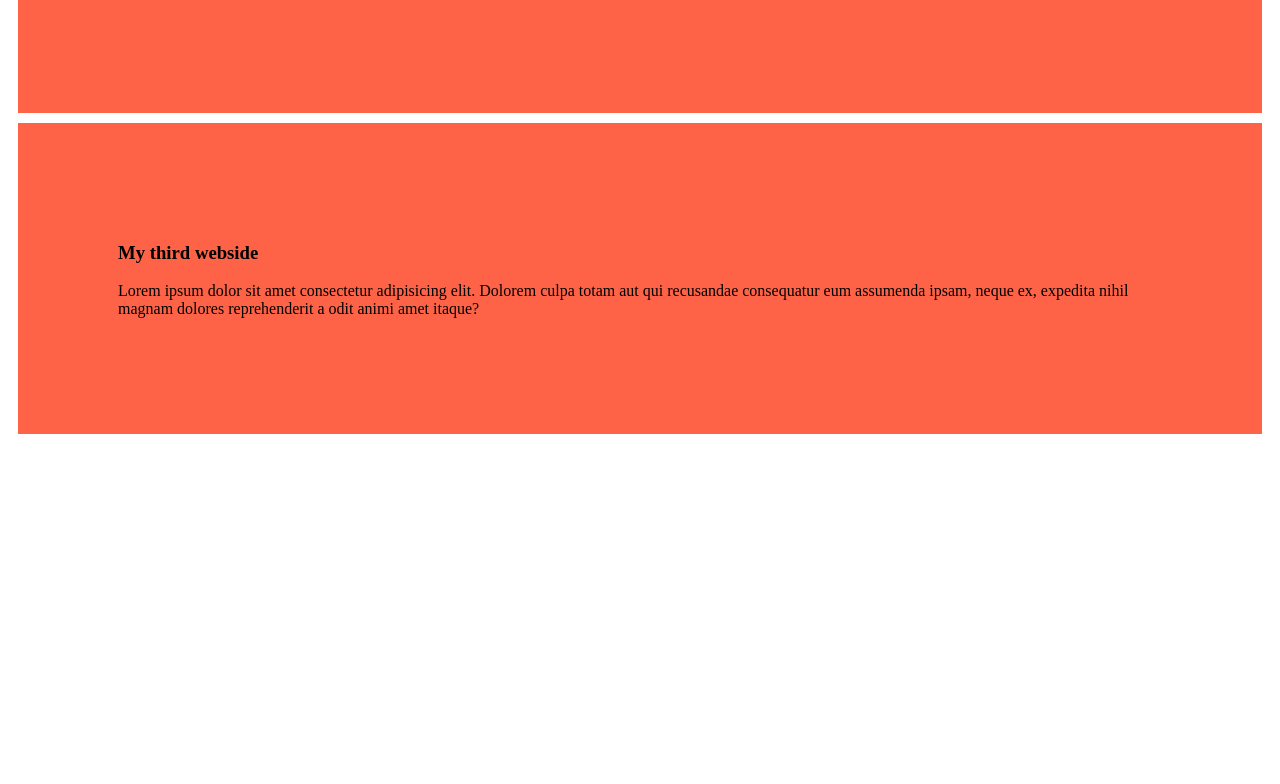
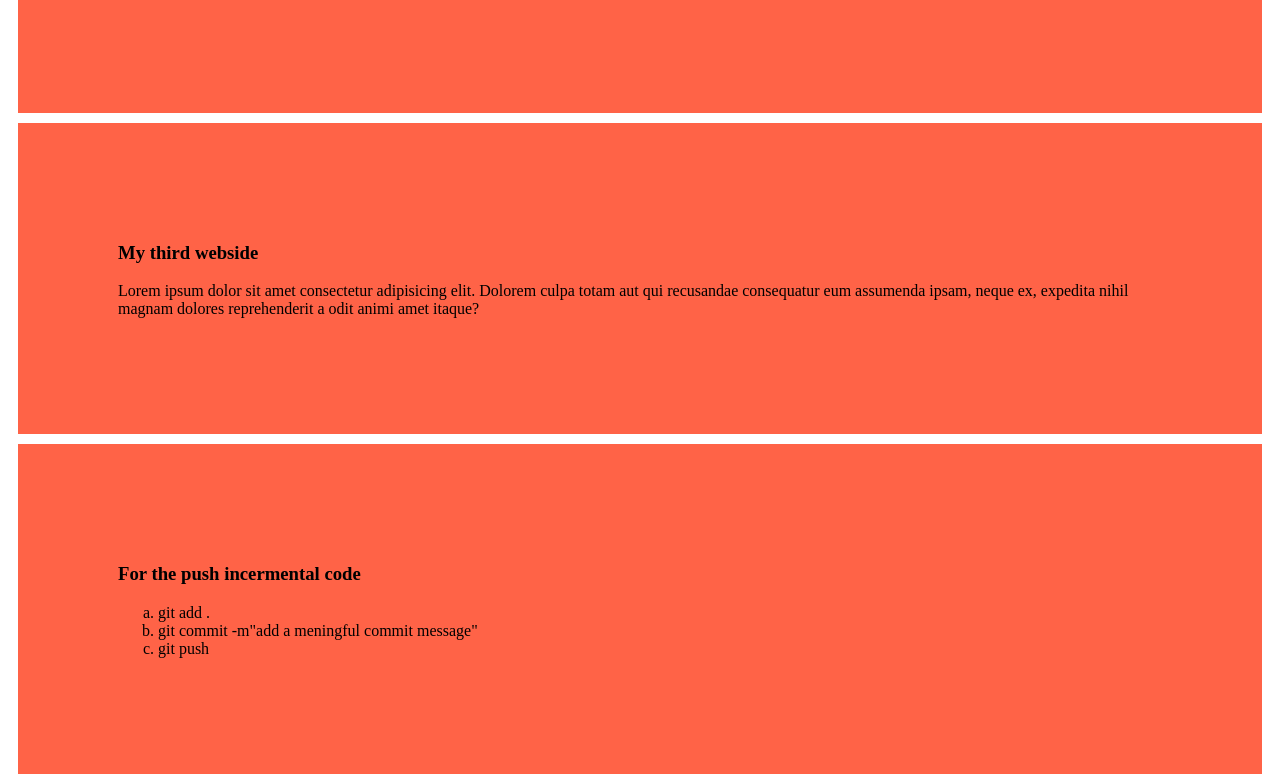
Before and after one commit to musfiq991/my-simple-website, a plain HTML site: page index.html in a window 1280 px wide. Shown: the part 530-1314 px from the top of the page. Before the commit the page ends 974 px from the top, so only its background shows below. Drawn offline with Linux system fonts and the light colour scheme.

Commit message:
added a list to push code

```diff
--- a/index.html
+++ b/index.html
@@ -19,6 +19,13 @@
         <h3>My third webside</h3>
         <p>Lorem ipsum dolor sit amet consectetur adipisicing elit. Dolorem culpa totam aut qui recusandae consequatur eum assumenda ipsam, neque ex, expedita nihil magnam dolores reprehenderit a odit animi amet itaque?</p>
     </div>
-
+    <div>
+        <h3>For the push incermental code</h3>
+        <ol type="a">
+            <li>git add .</li>
+            <li>git commit -m"add a meningful commit message"</li>
+            <li>git push</li>
+        </ol>
+    </div>
 </body>
 </html>
```
